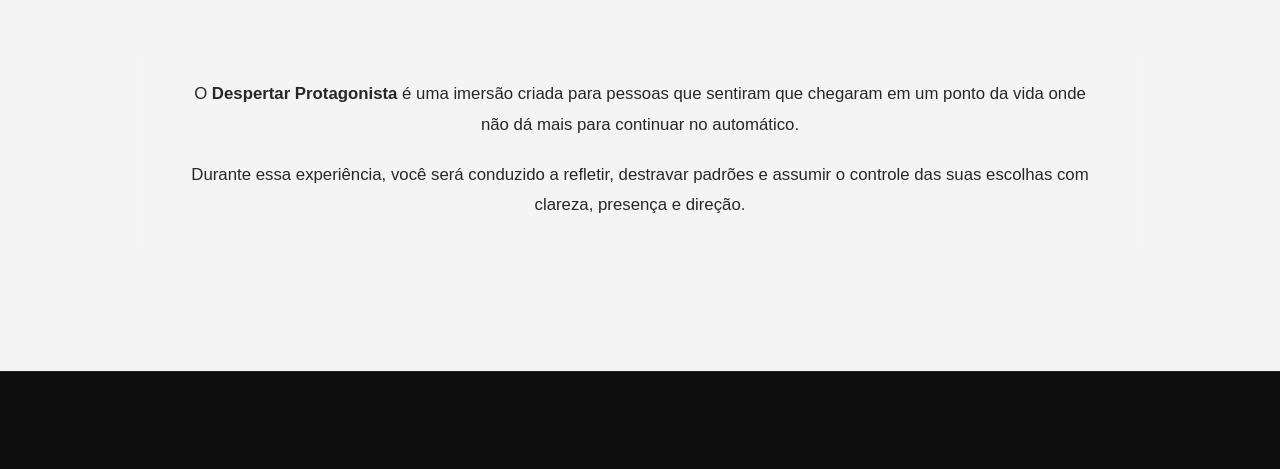
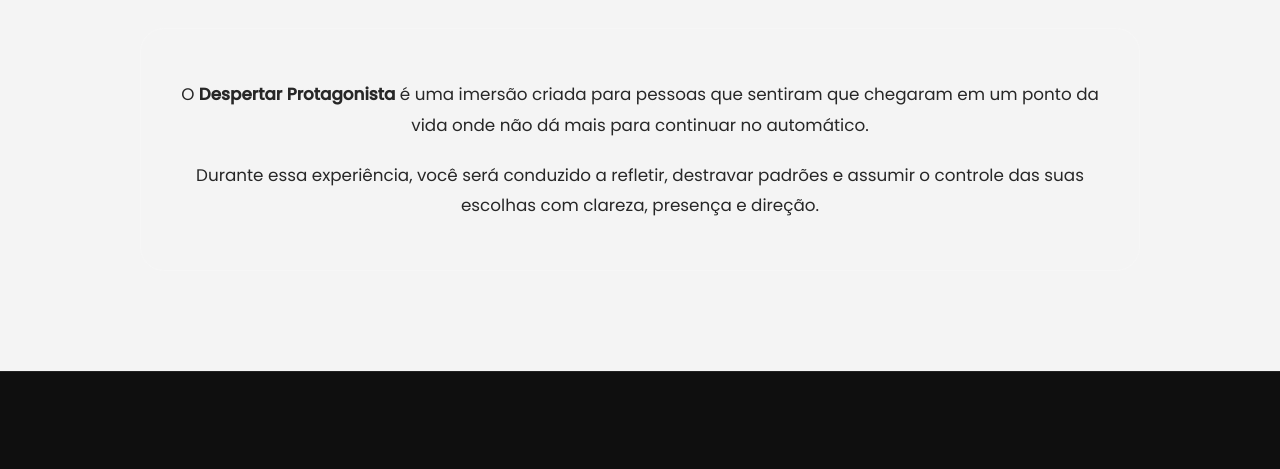
Before and after one commit to MilyOliveira/Landing-Protagonista, a plain HTML site: page index.html in a window 1280 px wide. Shown: the part 173-642 px from the top of the page. Drawn offline with Linux system fonts and the light colour scheme.

```diff
--- a/index.html
+++ b/index.html
@@ -13,6 +13,10 @@
     <meta name="viewport" content="width=device-width, initial-scale=1.0" />
     <title>Evento</title>
     <link rel="stylesheet" href="style.css" />
+    <link
+        href="https://fonts.googleapis.com/css2?family=Playfair+Display:wght@400;600;700&family=Poppins:wght@300;400;500&display=swap"
+        rel="stylesheet">
+
 </head>
 
 <body>
--- a/style.css
+++ b/style.css
@@ -6,6 +6,19 @@
     padding: 0;
     box-sizing: border-box;
 }
+
+:root {
+    --bg-dark: #0f0f0f;
+    --text-light: #ffffff;
+    --accent: #c89b3c;
+}
+
+body {
+    font-family: 'Poppins', sans-serif;
+    background-color: var(--bg-dark);
+    color: var(--text-light);
+}
+
 
 /* =========================
    VARIÁVEIS
```
